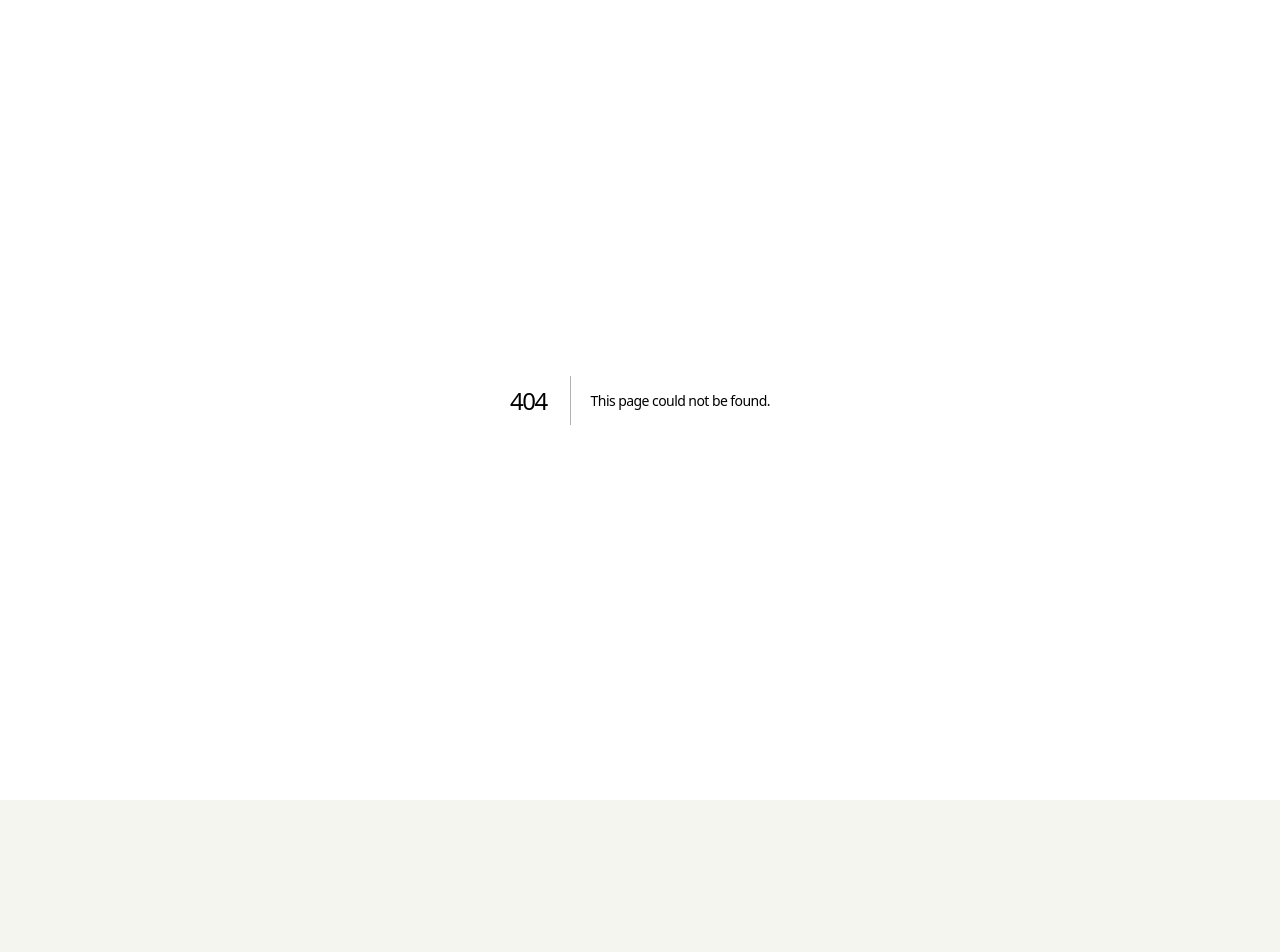
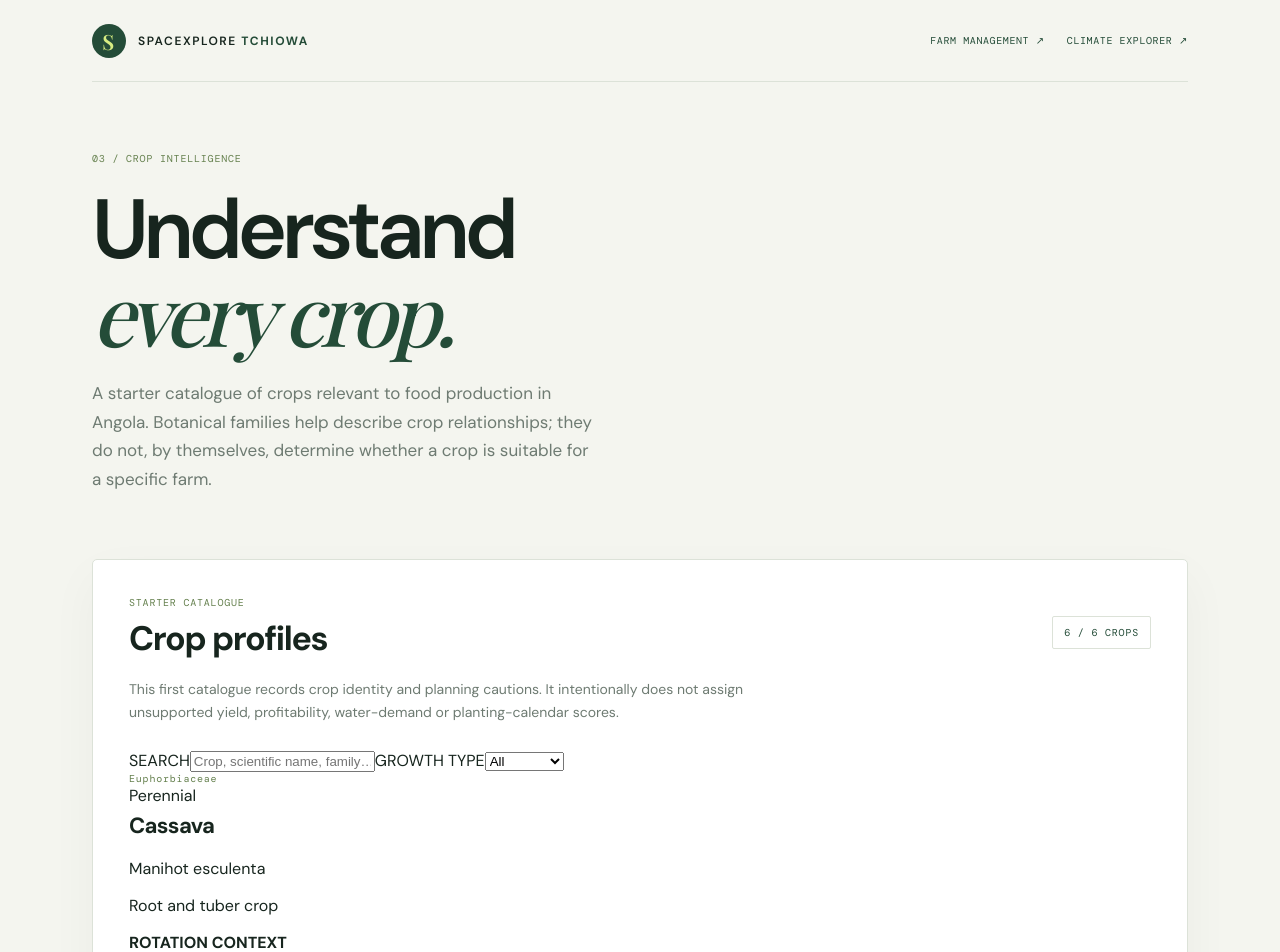
Before and after one commit to josemacaia3337-creator/spacexplore-tchiowa, a Next.js app: page /crops in a window 1280 px wide. Before the commit this address had no page. Shown: the top 952 px of the page. Before the commit the page ends 800 px from the top, so only its background shows below. Built offline with nearby package versions, Linux system fonts and the light colour scheme; a web font is replaced by a local one.

Commit message:
feat: add searchable crop intelligence catalogue

```diff
--- /dev/null
+++ b/app/crops/page.tsx
@@ -0,0 +1,49 @@
+"use client";
+
+import { useMemo, useState } from "react";
+import Link from "next/link";
+import { cropProfiles } from "@/lib/crops";
+
+export default function CropsPage() {
+  const [search, setSearch] = useState("");
+  const [type, setType] = useState("All");
+  const filtered = useMemo(() => cropProfiles.filter((crop) => {
+    const term = search.trim().toLowerCase();
+    const matchesText = !term || [crop.name, crop.scientificName, crop.family, crop.role].some((value) => value.toLowerCase().includes(term));
+    return matchesText && (type === "All" || crop.type === type);
+  }), [search, type]);
+
+  return (
+    <main className="shell">
+      <header className="topbar">
+        <Link className="brand" href="/"><span className="brand-mark">S</span><span>SPACEXPLORE <b>TCHIOWA</b></span></Link>
+        <nav className="top-nav"><Link href="/farms">FARM MANAGEMENT ↗</Link><Link href="/">CLIMATE EXPLORER ↗</Link></nav>
+      </header>
+      <section className="farm-hero">
+        <span className="eyebrow">03 / CROP INTELLIGENCE</span>
+        <h1>Understand<br /><em>every crop.</em></h1>
+        <p className="hero-copy">A starter catalogue of crops relevant to food production in Angola. Botanical families help describe crop relationships; they do not, by themselves, determine whether a crop is suitable for a specific farm.</p>
+      </section>
+      <section className="workspace">
+        <div className="section-heading"><div><span className="eyebrow">STARTER CATALOGUE</span><h2>Crop profiles</h2></div><span className="status-tag">{filtered.length} / {cropProfiles.length} CROPS</span></div>
+        <p className="section-copy">This first catalogue records crop identity and planning cautions. It intentionally does not assign unsupported yield, profitability, water-demand or planting-calendar scores.</p>
+        <div className="crop-controls">
+          <label>SEARCH<input value={search} onChange={(e) => setSearch(e.target.value)} placeholder="Crop, scientific name, family…" /></label>
+          <label>GROWTH TYPE<select value={type} onChange={(e) => setType(e.target.value)}><option>All</option><option>Annual</option><option>Perennial</option></select></label>
+        </div>
+        <div className="crop-grid">
+          {filtered.map((crop) => <article className="crop-card" key={crop.id}>
+            <div className="crop-card-top"><span className="eyebrow">{crop.family}</span><span className="crop-type">{crop.type}</span></div>
+            <h3>{crop.name}</h3><p className="crop-scientific">{crop.scientificName}</p>
+            <p className="crop-role">{crop.role}</p>
+            <div className="crop-note"><strong>ROTATION CONTEXT</strong><p>{crop.rotationNote}</p></div>
+            <div className="crop-note"><strong>LOCAL VALIDATION</strong><p>{crop.localValidation}</p></div>
+          </article>)}
+        </div>
+        {filtered.length === 0 && <div className="empty-state">No crops match this search. Try another name or family.</div>}
+      </section>
+      <section className="notice">Scientific-use note: this is a preliminary product catalogue, not a locally validated agronomic recommendation. Before the rotation engine scores crop sequences, we must add traceable regional agronomy sources and validate crop calendars, cultivar traits, soil constraints, pest and disease risks and water requirements for the target area.</section>
+      <footer><span>SPACEXPLORE TCHIOWA</span><span>CROP PROFILES · EVIDENCE FIRST</span></footer>
+    </main>
+  );
+}
```
